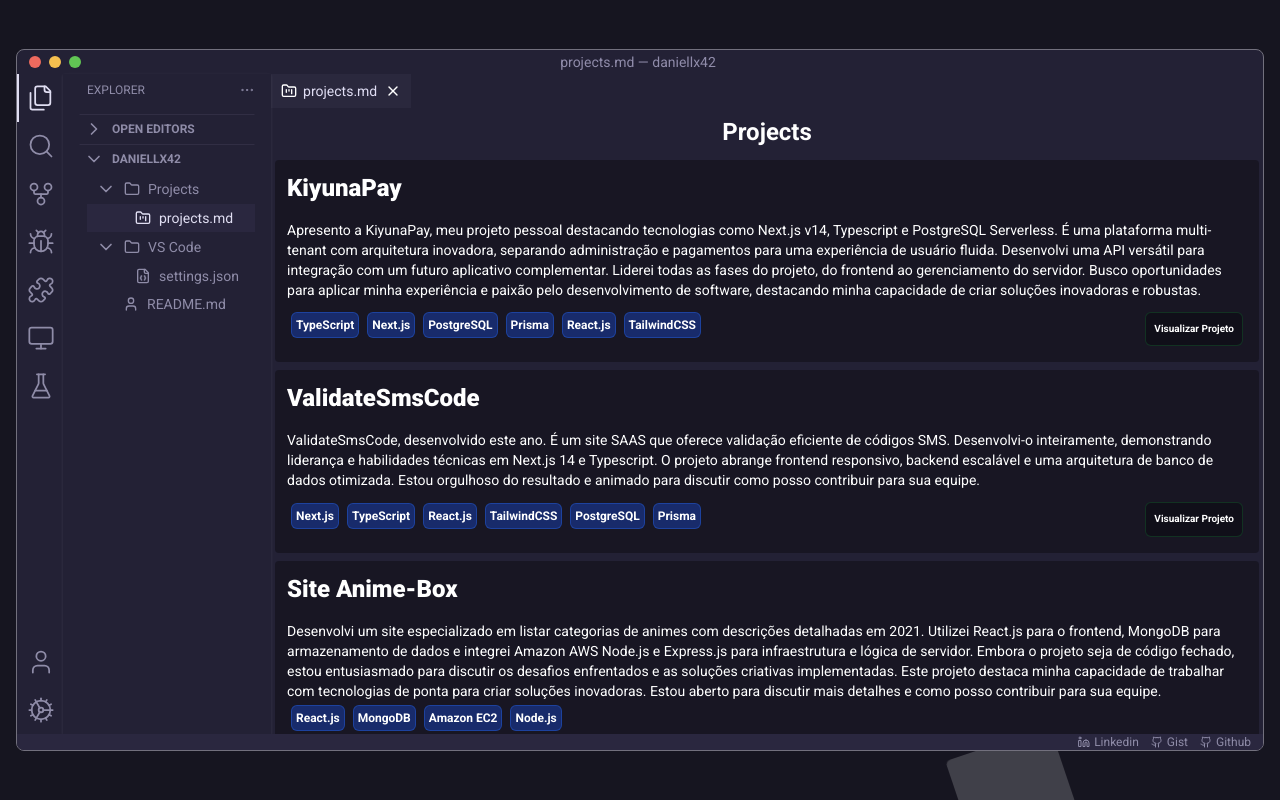
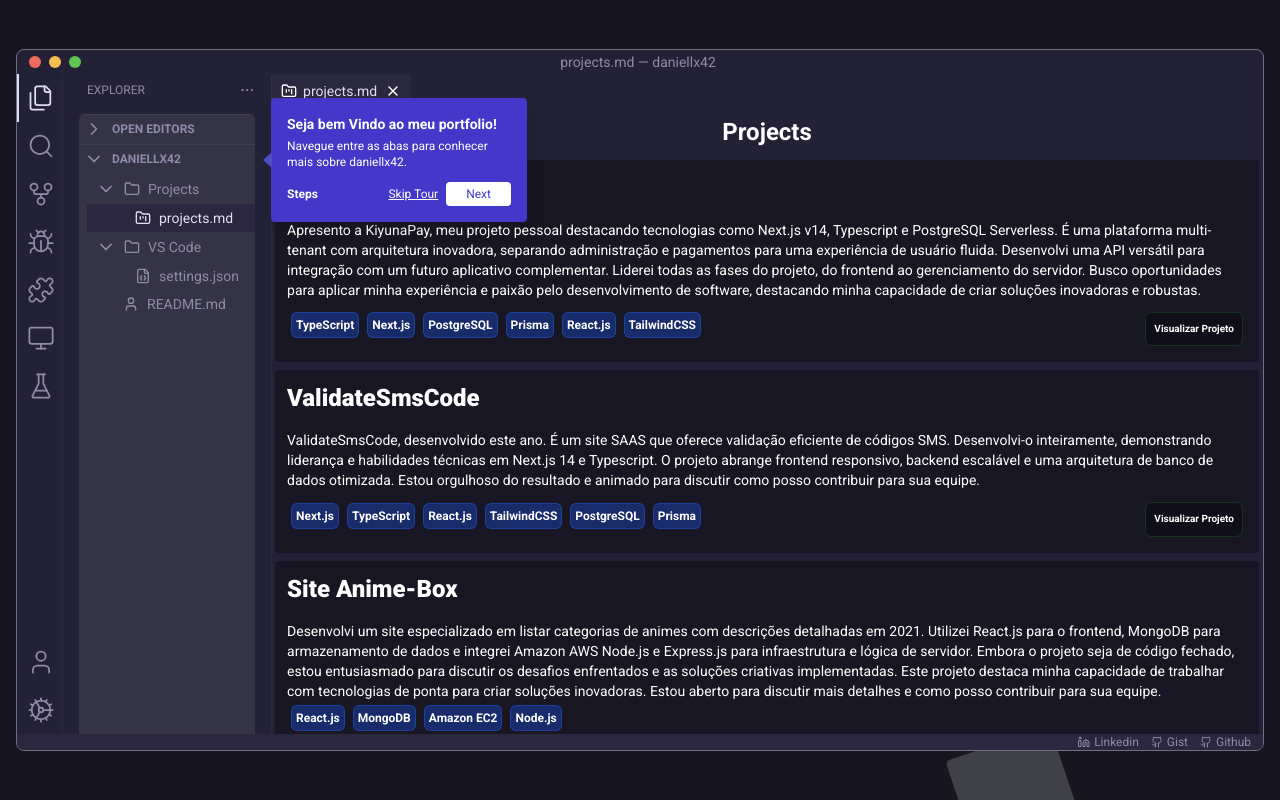
Before and after one commit to daniellx42/portfolio, a Next.js app: page /projects in a window 1280 px wide. Built offline with nearby package versions, Linux system fonts and the light colour scheme.

Commit message:
added tour component

```diff
--- a/package.json
+++ b/package.json
@@ -9,14 +9,12 @@
     "lint": "next lint"
   },
   "dependencies": {
-    "@notionhq/client": "^2.2.15",
     "@radix-ui/react-collapsible": "^1.0.3",
     "@radix-ui/react-dropdown-menu": "^2.0.6",
     "@react-three/drei": "^9.105.4",
     "@react-three/fiber": "^8.16.2",
     "@react-three/rapier": "^1.3.1",
     "@tailwindcss/typography": "^0.5.12",
-    "@vercel/edge-config": "^1.1.0",
     "class-variance-authority": "^0.7.0",
     "clsx": "^2.1.0",
     "leva": "^0.9.35",
--- a/src/components/Explorer/index.tsx
+++ b/src/components/Explorer/index.tsx
@@ -1,3 +1,4 @@
+'use client'
 import {
   Cog,
   Cpu,
@@ -12,6 +13,7 @@ import { OpenFilesSubMenu } from '../OpenFilesTabs/OpenFilesSubMenu'
 import { File } from './File'
 import { Folder } from './Folder'
 import { SubMenu } from './SubMenu'
+import { Tour } from '../tourpopup'
 
 export type FileType = {
   title: string
@@ -44,13 +46,18 @@ export const explorerFiles: Record<string, FileType> = {
 }
 
 export function Explorer() {
+  const steps = {
+    title: 'Seja bem Vindo ao meu portfolio!',
+    text: 'Navegue entre as abas para conhecer mais sobre daniellx42.',
+  }
+
   return (
-    <div className="px-4 py-2 text-[#8F8CA8]  shadow shadow-white/10">
-      <strong className="flex items-center justify-between pl-2 text-xs font-medium">
+    <div className="px-4 py-2 text-[#8F8CA8] shadow shadow-white/10">
+      <p className="flex items-center justify-between pl-2 text-xs font-medium">
         EXPLORER
         <MoreHorizontal size={16} strokeWidth={1.5} />
-      </strong>
-
+      </p>
+      <Tour steps={steps}>
         <nav className="mt-4 flex h-full min-w-44 flex-col">
           <SubMenu title="OPEN EDITORS">
             <OpenFilesSubMenu />
@@ -80,6 +87,7 @@ export function Explorer() {
             </File>
           </SubMenu>
         </nav>
+      </Tour>
     </div>
   )
 }
--- /dev/null
+++ b/src/components/tourpopup/index.tsx
@@ -0,0 +1,97 @@
+'use client'
+import { ReactNode, useState } from 'react'
+
+interface ITour {
+  children?: ReactNode
+  steps: {
+    title: string
+    text: string
+  }
+}
+interface ISteps extends ITour {
+  handleShowTour: () => void
+}
+
+export const Tour = ({ children, steps }: ITour) => {
+  const [showTour, setShowTour] = useState(true)
+
+  const handleShowTour = () => {
+    setShowTour(false)
+  }
+
+  return (
+    <>
+      {showTour && <Tooltip handleShowTour={handleShowTour} steps={steps} />}
+
+      <div
+        className={`h-full ${showTour && 'rounded-md bg-zinc-600 bg-opacity-40'}`}
+      >
+        {children}
+      </div>
+    </>
+  )
+}
+
+const Tooltip = ({ handleShowTour, steps }: ISteps) => {
+  return (
+    <div
+      role="tooltip"
+      className="fixed z-50 ml-48 w-64 rounded bg-indigo-700 p-4 shadow-lg transition duration-150 ease-in-out"
+    >
+      <svg
+        className="absolute bottom-0 left-0 top-0 -ml-2 h-full"
+        width="9px"
+        height="16px"
+        viewBox="0 0 9 16"
+        version="1.1"
+        xmlns="http://www.w3.org/2000/svg"
+        xmlnsXlink="http://www.w3.org/1999/xlink"
+      >
+        <g
+          id="Page-1"
+          stroke="none"
+          strokeWidth="1"
+          fill="none"
+          fillRule="evenodd"
+        >
+          <g
+            id="Tooltips-"
+            transform="translate(-874.000000, -1029.000000)"
+            fill="#4c51bf"
+          >
+            <g
+              id="Group-3-Copy-16"
+              transform="translate(850.000000, 975.000000)"
+            >
+              <g id="Group-2" transform="translate(24.000000, 0.000000)">
+                <polygon
+                  id="Triangle"
+                  transform="translate(4.500000, 62.000000) rotate(-90.000000) translate(-4.500000, -62.000000) "
+                  points="4.5 57.5 12.5 66.5 -3.5 66.5"
+                ></polygon>
+              </g>
+            </g>
+          </g>
+        </g>
+      </svg>
+      <p className="pb-1 text-sm font-bold text-white">{steps.title}</p>
+      <p className="pb-3 text-xs leading-4 text-white">{steps.text}</p>
+      <div className="flex justify-between">
+        <div className="flex items-center">
+          <span className="text-xs font-bold text-white">Steps</span>
+        </div>
+        <div onClick={handleShowTour} className="flex items-center">
+          <button className="mr-2 cursor-pointer text-xs text-white underline focus:text-indigo-200 focus:underline focus:outline-none">
+            Skip Tour
+          </button>
+          <button
+            onClick={handleShowTour}
+            className="rounded bg-white px-5 py-1 text-xs text-indigo-700 transition duration-150 ease-in-out hover:bg-gray-200 focus:bg-indigo-400 focus:text-white focus:outline-none focus:ring-2 focus:ring-indigo-700 focus:ring-offset-2"
+          >
+            Next
+          </button>
+        </div>
+      </div>
+    </div>
+  )
+}
```
Also changed, not shown: 1 other file (tests, documents, lock files or other folders). Lines whose indentation alone changed are shown as unchanged.
